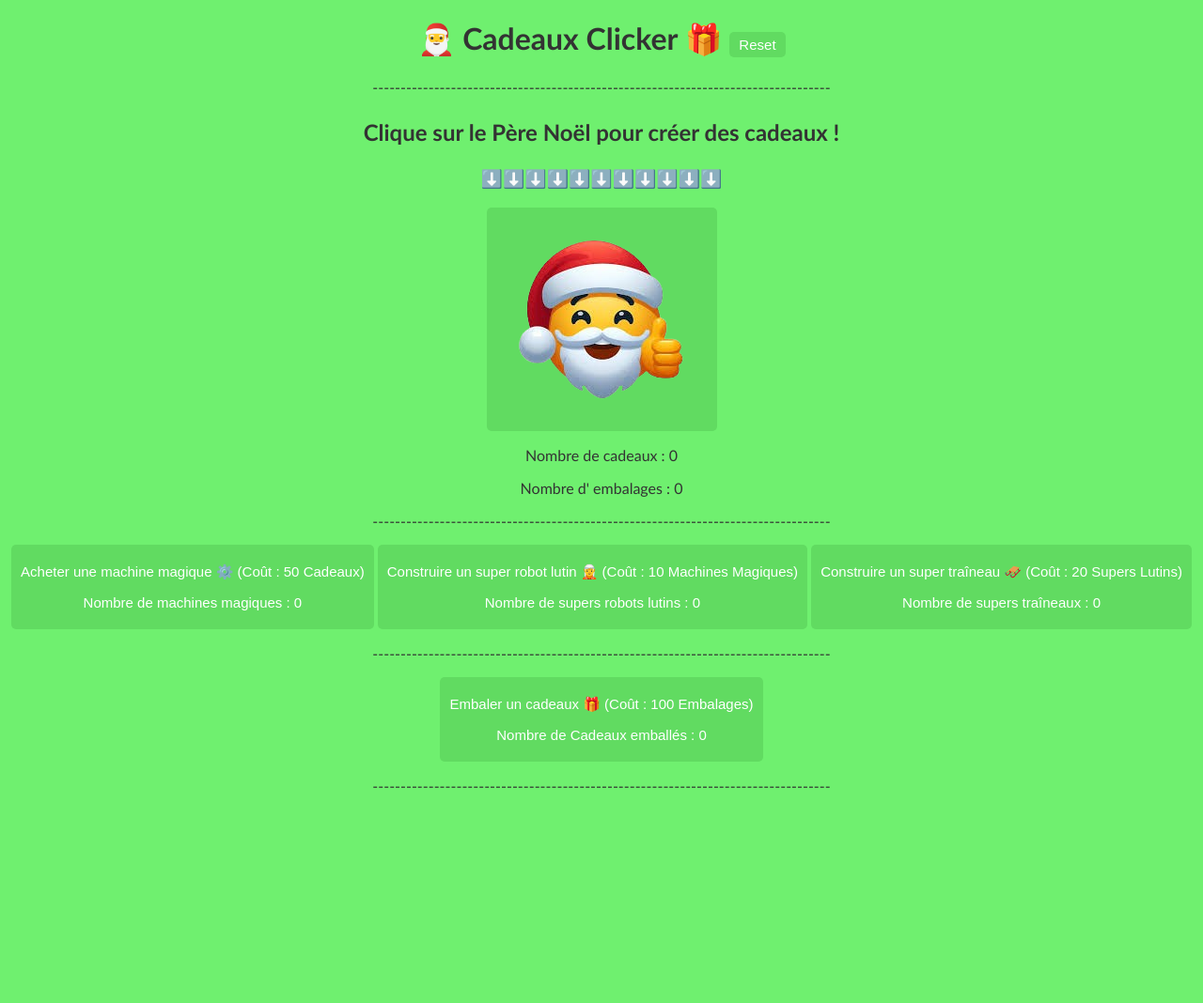
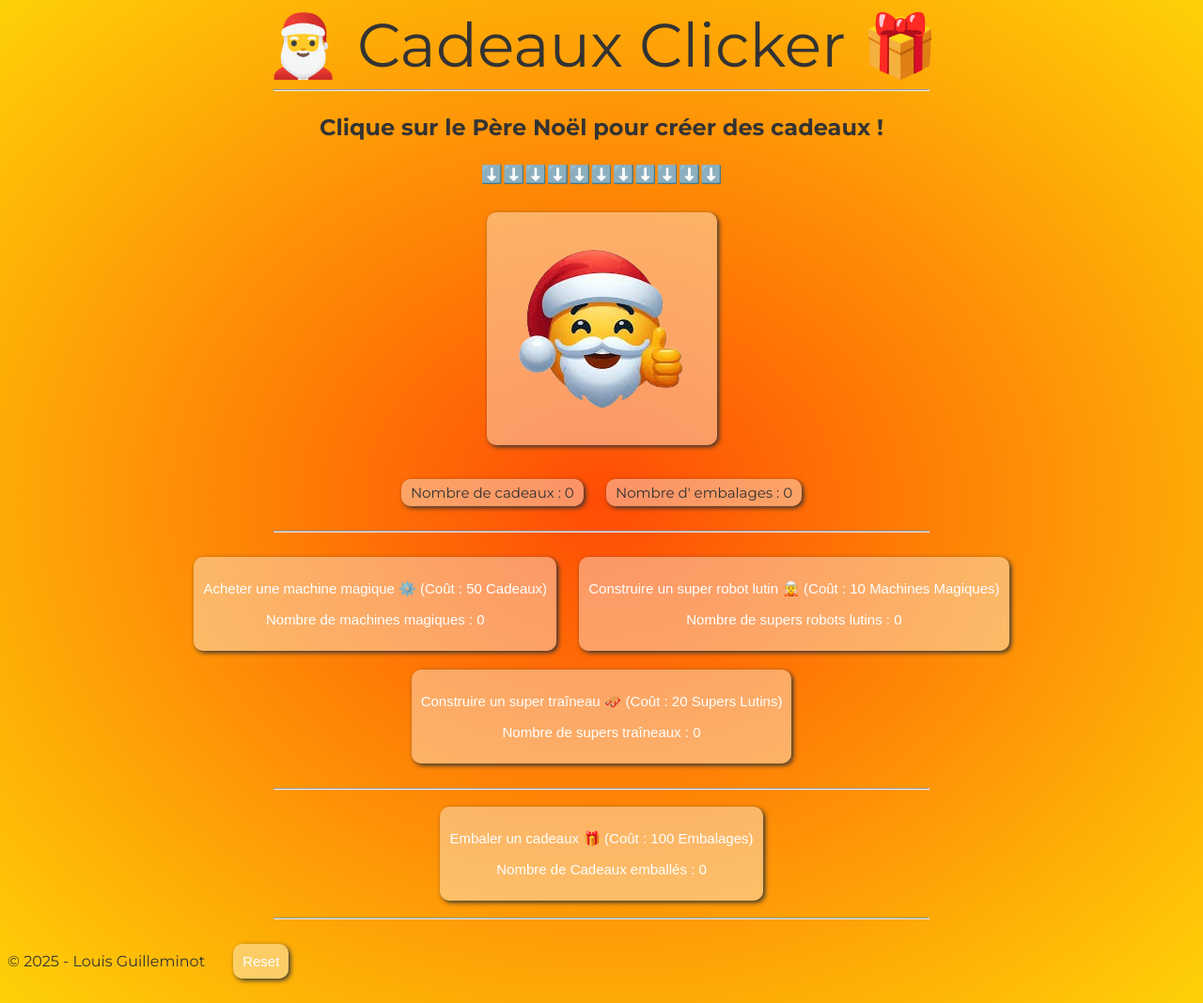
Before and after one commit to Louis-gllt/clicker-upgrade, a plain HTML site: page index.html in a window 1280 px wide. Shown: the whole page at 94% size. Before the commit the page ends 862 px from the top, so only its background shows below. Drawn offline with Linux system fonts and the light colour scheme; a web font is replaced by a local one.

Commit message:
Grosses améliorations

```diff
--- a/index.html
+++ b/index.html
@@ -4,18 +4,20 @@
     <meta charset="UTF-8">
     <meta name="viewport" content="width=device-width, initial-scale=1.0">
     <link rel="icon" href="Père_noël-removebg-preview.png" />
+    <link rel="preconnect" href="https://fonts.googleapis.com">
+    <link rel="preconnect" href="https://fonts.gstatic.com" crossorigin>
+    <link href="https://fonts.googleapis.com/css2?family=Manrope:wght@200..800&family=Montserrat:ital,wght@0,100..900;1,100..900&family=SUSE+Mono:ital,wght@0,100..800;1,100..800&display=swap" rel="stylesheet">
     <title>
         Cadeaux Clicker
     </title>
     <script src="script.js" defer></script>
     <link rel="stylesheet" href="style.css">
 </head>
+<header>
+        🎅 Cadeaux Clicker 🎁
+</header>
 <body>
-    <h1>
-        🎅 Cadeaux Clicker 🎁
-        <button class="reset" id="Reset">Reset</button>
-    </h1>
-    <p>----------------------------------------------------------------------------------</p>
+    <hr>
     <p>
         <h2>
             <p>Clique sur le Père Noël pour créer des cadeaux !</p>
@@ -27,12 +29,12 @@
             <button id="BoutonPereNoel">
                 <img src="Père_noël-removebg-preview.png" alt="Père Noël">
             </button>
-            <p>Nombre de cadeaux : <span id="NbCadeaux">0</span></p>
-            <p>Nombre d' embalages : <span id="NbEmbalage">0</span></p>
+            <p class="para">Nombre de cadeaux : <span id="NbCadeaux">0</span></p>
+            <p class="para">Nombre d' embalages : <span id="NbEmbalage">0</span></p>
         </p>
     </p>
 
-    <p>----------------------------------------------------------------------------------</p>
+    <hr>
         <p>
             <button id="MachineMagique">
                 <p>Acheter une machine magique ⚙️ (Coût : 50 Cadeaux)</p>
@@ -47,11 +49,15 @@
                 <p>Nombre de supers traîneaux : <span id="NbTraineau">0</span></p>
             </button>
     </p>
-    <p>----------------------------------------------------------------------------------</p>
+    <hr>
     <button class = "Bouton_embalage", id="package">
         <p>Embaler un cadeaux 🎁 (Coût : 100 Embalages) </p>
         <p>Nombre de Cadeaux emballés : <span id="Nbgift_pack">0</span></p>
     </button>
-    <p>----------------------------------------------------------------------------------</p>
+    <hr>
+<footer>
+    <p>© 2025 - Louis Guilleminot<button class="reset" id="Reset">Reset</button></p>
+</footer>
+
 </body>
 </html>
--- a/style.css
+++ b/style.css
@@ -1,26 +1,59 @@
 body {
-    font-family: 'Gill Sans', 'Gill Sans MT', Calibri, 'Trebuchet MS', sans-serif;
+    font-family: "Montserrat", sans-serif;
     text-align: center;
-    background-color: rgb(111, 240, 111);
+    background: radial-gradient(#FF4C05,#FED107);
+    color: #333;
+    cursor: default;
+}
+
+header{
+    font-size: 65px;
+    font-family: "Montserrat", sans-serif;
+    text-align: center;
     color: #333;
 }
+
 button {
-    background-color: rgb(97, 219, 97);
+    background-color: rgb(248, 248, 248, 40%);
     border: none;
-    border-radius: 5px;
-    padding: 5px 10px;
+    border-radius: 10px;
+    padding: 10px 10px;
     font-size: 15px;
-    font-family: Arial, Helvetica, sans-serif;
     cursor: pointer;
-    color : #ffffff
+    color : #ffffff;
+    margin: 10px;
+    box-shadow: #333 2px 2px 5px;
 }
 
 
 button:hover {
-    background-color: rgb(129, 255, 129);
+    background-color: rgb(250, 178, 71);
 }
 
-.p1 {
+button:active{
+    padding: 3px 5px;
+}
+
+.para{
+    background-color: rgb(248, 248, 248, 40%);
+    border-radius: 10px;
+    font-size: 15px;
+    padding: 5px 10px;
+    box-shadow: #333 2px 2px 5px;
+    display: inline-block;
+    margin: 10px;
+}
+
+hr{
+    color: #FF4C05;
     text-align: center;
-    justify-content: space-between;
+    width: 55%;
 }
+
+footer {
+    text-align: left;
+}
+
+.reset{
+    margin-left: 30px;
+}
```
Also changed, not shown: 1 other file.
